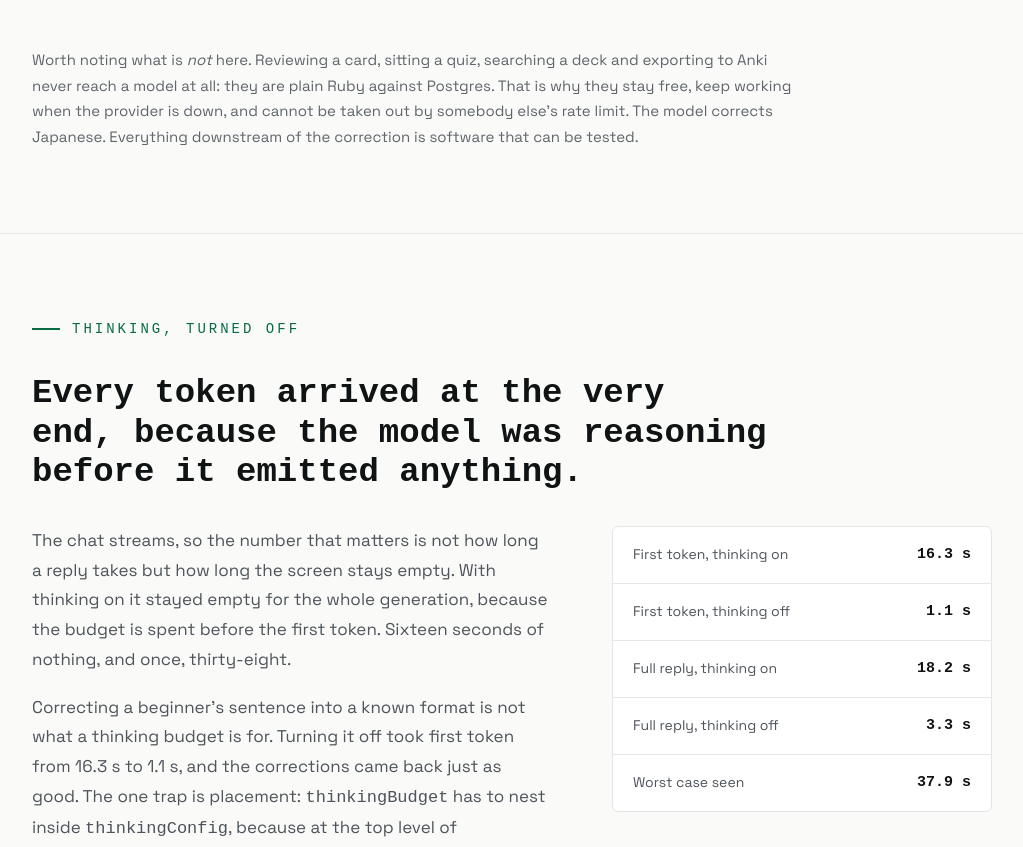
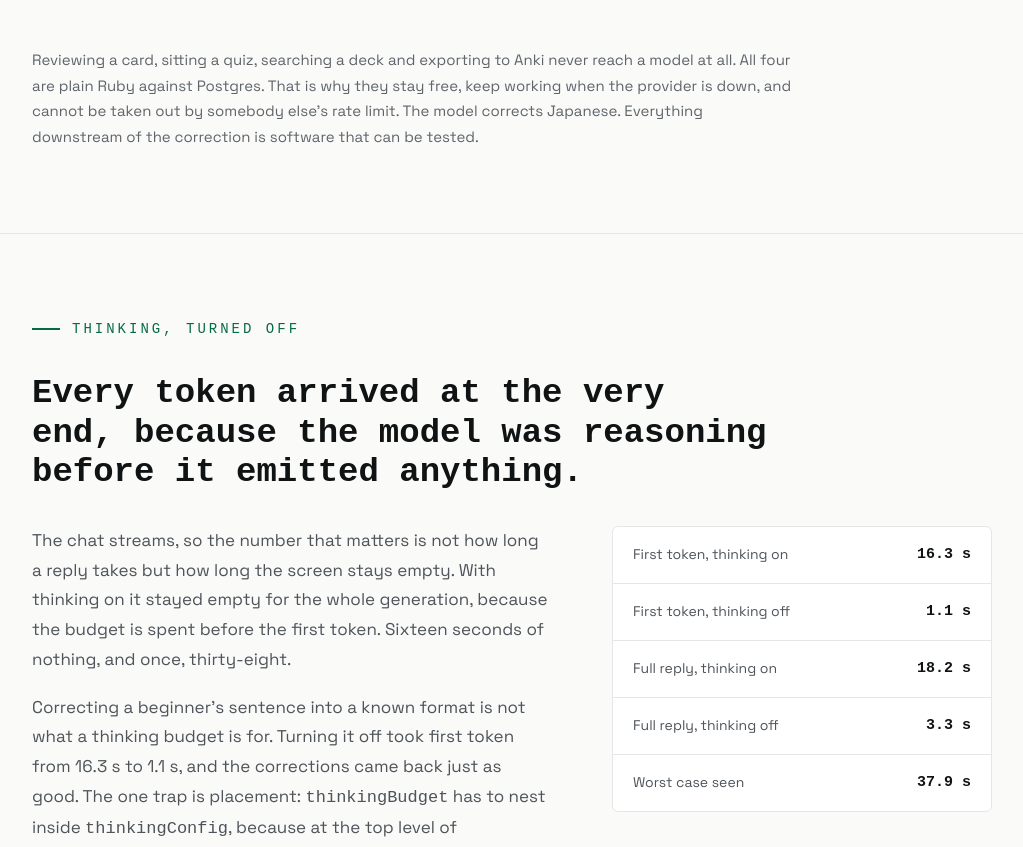
Before and after one commit to cura-yjk/portfolio, a website: page pera-flash.html in a window 1280 px wide. Shown: the part 1594-2441 px from the top of the page, without its empty margins (128-1151 px from the left). Drawn offline with Linux system fonts and the light colour scheme; a web font is replaced by a local one.

Commit message:
Stop both case studies opening their aside the same way
Moodwalk and Pera Flash both began their central aside with "Worth noting
what is not here", which reads as a template to anyone who opens both. The
Pera Flash one now starts with the fact instead.

```diff
--- a/pera-flash.html
+++ b/pera-flash.html
@@ -88,7 +88,7 @@
         </li>
       </ol>
 
-      <p class="case-aside">Worth noting what is <em>not</em> here. Reviewing a card, sitting a quiz, searching a deck and exporting to Anki never reach a model at all: they are plain Ruby against Postgres. That is why they stay free, keep working when the provider is down, and cannot be taken out by somebody else's rate limit. The model corrects Japanese. Everything downstream of the correction is software that can be tested.</p>
+      <p class="case-aside">Reviewing a card, sitting a quiz, searching a deck and exporting to Anki never reach a model at all. All four are plain Ruby against Postgres. That is why they stay free, keep working when the provider is down, and cannot be taken out by somebody else's rate limit. The model corrects Japanese. Everything downstream of the correction is software that can be tested.</p>
     </section>
 
     <section class="case-section">
```
